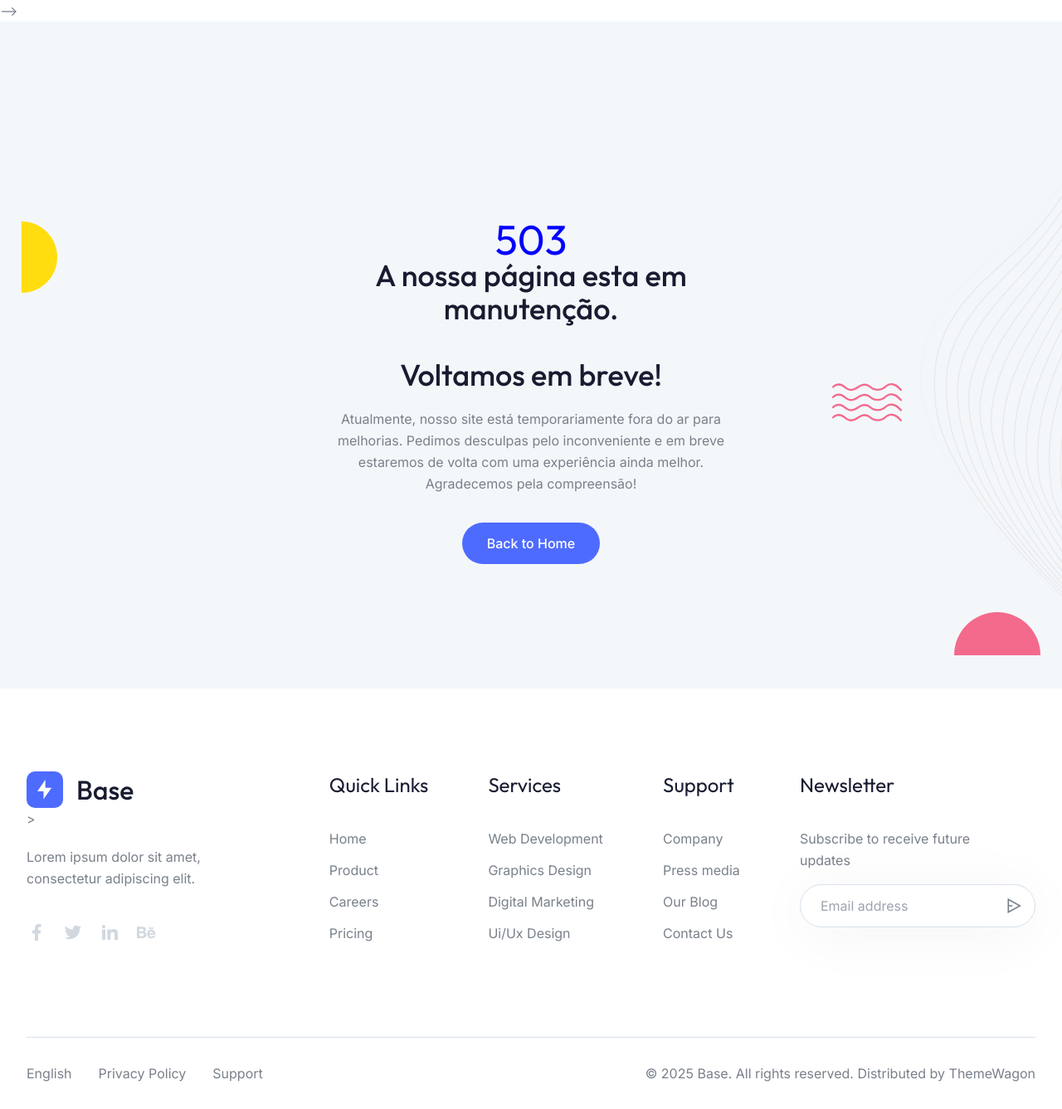
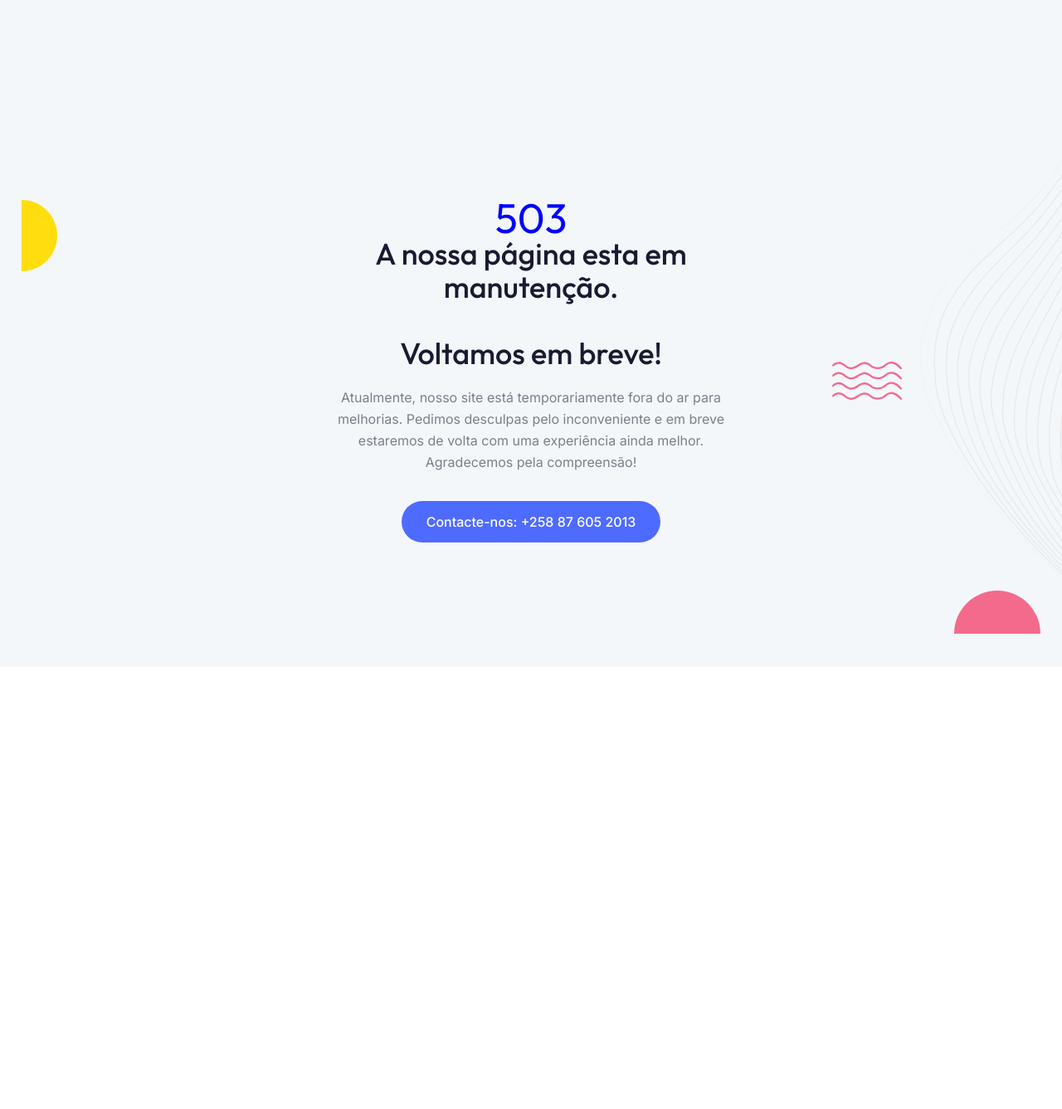
Before and after one commit to STcritic/bdpage, a plain HTML site: page Base-Tailwind-1.0.0/Base-Tailwind-1.0.0/paginaemconstrucao.html in a window 1280 px wide. Shown: the whole page at 83% size. After the commit the page ends 804 px from the top, so only its background shows below. Drawn offline with Linux system fonts and the light colour scheme.

Commit message:
Update paginaemconstrucao.html

```diff
--- a/Base-Tailwind-1.0.0/Base-Tailwind-1.0.0/paginaemconstrucao.html
+++ b/Base-Tailwind-1.0.0/Base-Tailwind-1.0.0/paginaemconstrucao.html
@@ -5,7 +5,7 @@
   <meta charset="UTF-8" />
   <meta http-equiv="X-UA-Compatible" content="IE=edge" />
   <meta name="viewport" content="width=device-width, initial-scale=1.0" />
-  <title>503 |Estamos em manutenção</title>
+  <title>Home-Business Diversity</title>
   <link rel="icon" href="favicon.ico">
   <link href="style.css" rel="stylesheet">
 </head>
@@ -16,10 +16,10 @@
          $watch('darkMode', value => localStorage.setItem('darkMode', JSON.stringify(value)))"
   :class="{'b eh': darkMode === true}">
   <!-- ===== Header Start ===== -->
-  <header class="g s r vd ya cj" :class="{ 'hh sm _k dj bl ll' : stickyMenu }"
+  <!--<header class="g s r vd ya cj" :class="{ 'hh sm _k dj bl ll' : stickyMenu }"
     @scroll.window="stickyMenu = (window.pageYOffset > 20) ? true : false">
     <div class="bb ze ki xn 2xl:ud-px-0 oo wf yf i">
-      <div class="vd to/4 tc wf yf">
+      <div class="vd to/4 tc wf yf">-->
        <!-- <a href="index.html">
           <img class="om" src="images/logo-light.svg" alt="Logo Light" />
           <img class="xc nm" src="images/logo-dark.svg" alt="Logo Dark" />
@@ -85,15 +85,15 @@
                   fill="" />
               </svg>-->
               <!-- Icon Sun -->
-              <img class="xc nm" src="images/icon-moon.svg" alt="Moon" />
+             <!-- <img class="xc nm" src="images/icon-moon.svg" alt="Moon" />
             </label>
-          </div>
+          </div>-->
 
          <!-- <a href="signin.html" :class="{ 'nk yl' : page === 'home', 'ok' : page === 'home' && stickyMenu }"
             class="ek pk xl">Sign In</a>
           <a href="signup.html" :class="{ 'hh/[0.15]' : page === 'home', 'sh' : page === 'home' && stickyMenu }"
             class="lk gh dk rg tc wf xf _l gi hi">Sign Up</a>-->
-        </div>
+      <!--</div>
       </div>
     </div>
   </header>-->
@@ -114,7 +114,7 @@
         <h2 class="ek tj eo kk wm gb">A nossa página esta em manutenção. <br><br>  Voltamos em breve!</h2>
         <p class="hb">Atualmente, nosso site está temporariamente fora do ar para melhorias. Pedimos desculpas pelo inconveniente e em breve estaremos de volta com uma experiência ainda melhor. Agradecemos pela compreensão!</p>
 
-        <a href="./index.html" class="ek vc rg gh lk ml il _l gi hi">Back to Home</a>
+        <a href="#" class="ek vc rg gh lk ml il _l gi hi">Contacte-nos: +258 87 605 2013</a>
       </div>
     </section>
     <!-- ===== 404 End ===== -->
@@ -123,7 +123,7 @@
   <footer>
     <div class="bb ze ki xn 2xl:ud-px-0">
       <!-- Footer Top -->
-      <div class="ji gp">
+    <!--  <div class="ji gp">
         <div class="tc uf ap gg fp">
           <div class="animate_top zd/2 to/4">
             <a href="index.html">
@@ -271,11 +271,11 @@
             </div>
           </div>
         </div>
-      </div>
+      </div>-->
       <!-- Footer Top -->
 
       <!-- Footer Bottom -->
-      <div class="bh ch pm tc uf sf yo wf xf ap cg fp bj">
+    <!--  <div class="bh ch pm tc uf sf yo wf xf ap cg fp bj">
         <div class="animate_top">
           <ul class="tc wf gg">
             <li><a href="#!" class="xl">English</a></li>
@@ -288,7 +288,7 @@
           <p>&copy; 2025 Base. All rights reserved. Distributed by <a href="https://themewagon.com"
               target="_blank">ThemeWagon</a></p>
         </div>
-      </div>
+      </div>-->
       <!-- Footer Bottom -->
     </div>
   </footer>
```
